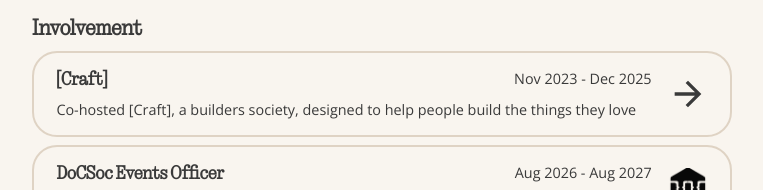
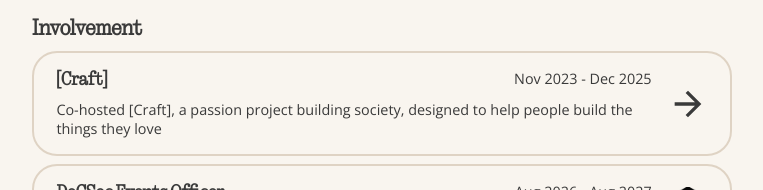
Before and after one commit to aidan1156/aidan-website, a React (Vite) app: page / in a window 1280 px wide. Shown: the part 2157-2347 px from the top of the page, without its empty margins (258-1021 px from the left). Built offline with nearby package versions, Linux system fonts and the light colour scheme; no server answers.

Commit message:
Update Involvement.tsx

```diff
--- a/src/sections/Involvement.tsx
+++ b/src/sections/Involvement.tsx
@@ -5,7 +5,7 @@ export function Involvement() {
     const involvements = [
         {
             title: "[Craft]",
-            description: "Co-hosted [Craft], a builders society, designed to help people build the things they love",
+            description: "Co-hosted [Craft], a passion project building society, designed to help people build the things they love",
             link: "https://www.craftedu.org/",
             startDate: "Nov 2023",
             endDate: "Dec 2025",
```
